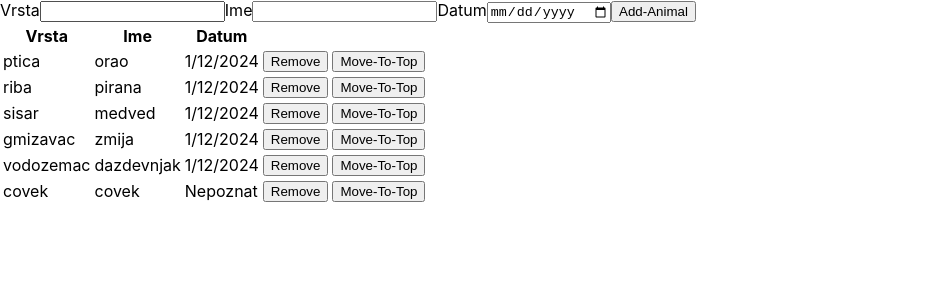
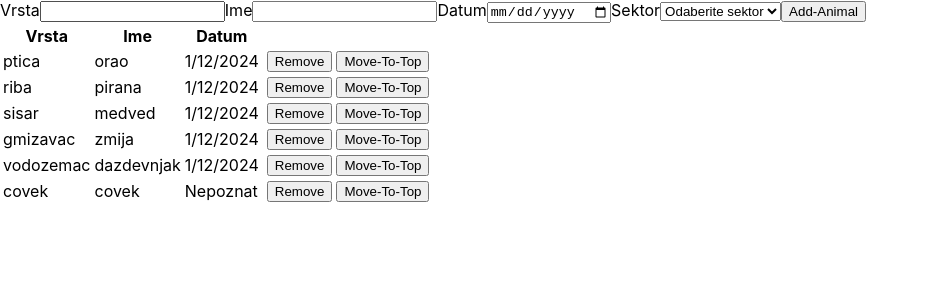
Before and after one commit to brankonan/Zoo-app-REACT, a React (Create React App) app: page / in a window 1280 px wide. Shown: the top 300 px of the page, without its empty margins (0-928 px from the left). Built offline with nearby package versions, Linux system fonts and the light colour scheme.

Commit message:
Update AnimalList.js

```diff
--- a/src/AnimalList.js
+++ b/src/AnimalList.js
@@ -37,7 +37,11 @@ function AnimalList() {
     vrsta: "",
     ime: "",
     datum: "",
+    sektor: "",
   });
+
+  const [sektori] = useState(["Ptice", "Ribe", "Sisavci", "Gmizavci", "Vodozemci", "Čovek"]);
+
 
   const handleSubmit = (e) => {
     e.preventDefault();
@@ -87,6 +91,20 @@ function AnimalList() {
               setNewAnimal({ ...newAnimal, datum: e.target.value })
             }
           />
+          <label htmlFor="sektor">Sektor</label>
+          <select
+            id="sektor"
+            name="sektor"
+            value={newAnimal.sektor}
+            onChange={(e) =>
+              setNewAnimal({ ...newAnimal, sektor: e.target.value })
+            }
+          >
+            <option value="" disabled>Odaberite sektor</option>
+            {sektori.map((sektor, index) => (
+              <option key={index} value={sektor}>{sektor}</option>
+            ))}
+          </select>
           <button>Add-Animal</button>
         </form>
       </div>
@@ -104,6 +122,7 @@ function AnimalList() {
               <td>{item.vrsta}</td>
               <td>{item.ime}</td>
               <td>{item.datum ? item.datum : "Nepoznat"}</td>
+              <td>{item.sektor}</td>
               <td>
                 <button onClick={() => removeItem(index)}>Remove</button>
               </td>
```
